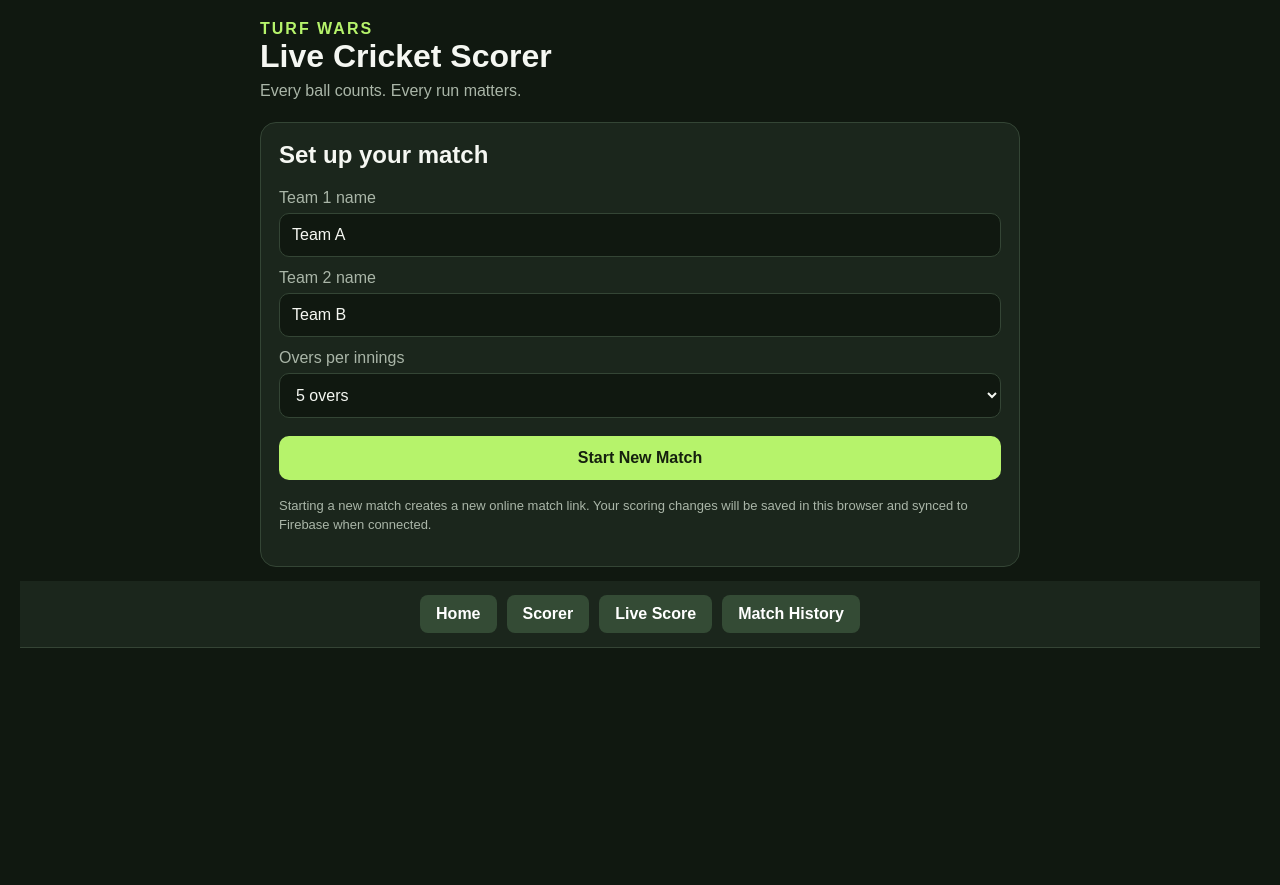
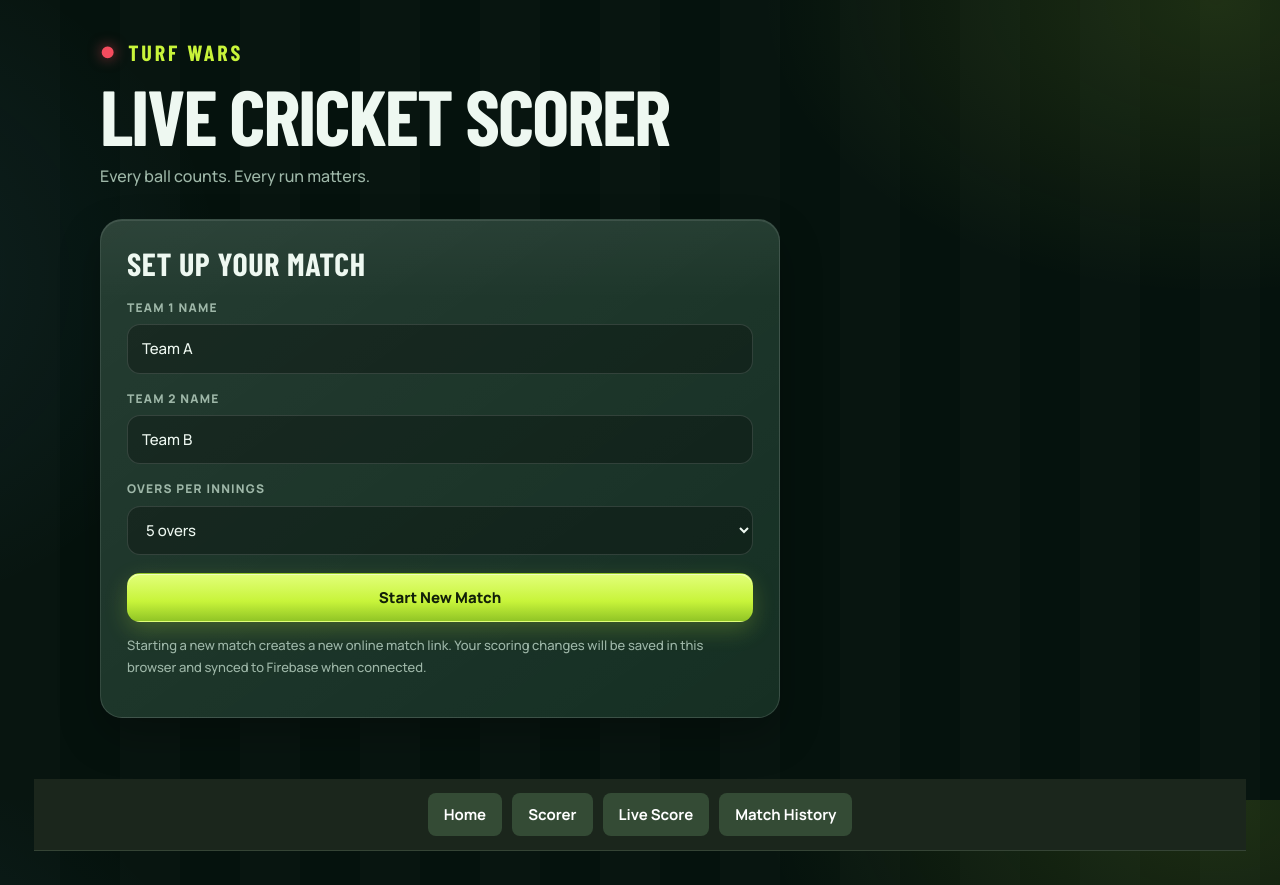
Before and after one commit to spchakke/turf-wars, a plain HTML site: page scorer.html in a window 1280 px wide. Before the commit the page ends 800 px from the top, so only its background shows below. Drawn offline with nearby package versions, Linux system fonts and the light colour scheme; a web font is replaced by a local one.

Commit message:
Update scorer.html

```diff
--- a/scorer.html
+++ b/scorer.html
@@ -7,97 +7,64 @@
   <title>Turf Wars — Live Scorer</title>
   <meta name="theme-color" content="#101810">
   <style>
-    :root {
-      --bg: #101810;
-      --panel: #1b261c;
-      --green: #b6f36b;
-      --muted: #aab6a8;
-      --line: #344535;
-      --white: #f5f7f2;
-      --red: #ff8585;
-    }
-    * { box-sizing: border-box; }
-    body {
-      margin: 0;
-      padding: 20px;
-      background: var(--bg);
-      color: var(--white);
-      font-family: Arial, sans-serif;
-    }
-    main { max-width: 760px; margin: auto; }
-    h1 { margin: 0; font-size: 32px; }
-    h2 { margin-top: 0; }
-    .brand { color: var(--green); font-weight: 800; letter-spacing: 2px; }
-    .sub { color: var(--muted); margin: 7px 0 22px; }
-    .panel {
-      background: var(--panel);
-      border: 1px solid var(--line);
-      border-radius: 16px;
-      padding: 18px;
-      margin: 14px 0;
-    }
-    label { display: block; color: var(--muted); margin: 12px 0 6px; }
-    input, select, button {
-      font: inherit;
-      border-radius: 10px;
-      padding: 12px;
-    }
-    input, select {
-      width: 100%;
-      background: #101810;
-      color: var(--white);
-      border: 1px solid var(--line);
-    }
-    button {
-      cursor: pointer;
-      border: 1px solid var(--line);
-      background: #283729;
-      color: var(--white);
-      font-weight: 700;
-      min-height: 44px;
-    }
-    button:hover { filter: brightness(1.12); }
-    button:disabled { opacity: .5; cursor: not-allowed; }
-    .primary { background: var(--green); color: #15200e; border: 0; }
-    .danger { color: #ffd0d0; border-color: #704444; }
-    .grid2 { display: grid; grid-template-columns: 1fr 1fr; gap: 10px; }
-    .grid3 { display: grid; grid-template-columns: repeat(3, 1fr); gap: 8px; }
-    .grid4 { display: grid; grid-template-columns: repeat(4, 1fr); gap: 8px; }
-    .score {
-      font-size: clamp(44px, 12vw, 72px);
-      font-weight: 800;
-      letter-spacing: -2px;
-      line-height: 1.1;
-    }
-    .score small { font-size: 24px; color: var(--muted); letter-spacing: 0; }
-    .muted { color: var(--muted); }
-    .team { font-size: 20px; font-weight: 700; }
-    .status { color: var(--green); margin-top: 12px; overflow-wrap: anywhere; }
-    .pill {
-      display: inline-block;
-      border: 1px solid var(--line);
-      border-radius: 30px;
-      padding: 6px 10px;
-      color: var(--muted);
-      font-size: 13px;
-    }
-    .event {
-      display: flex;
-      justify-content: space-between;
-      gap: 12px;
-      border-bottom: 1px solid var(--line);
-      padding: 10px 0;
-    }
-    .event:last-child { border-bottom: 0; }
-    a { color: var(--green); overflow-wrap: anywhere; }
-    .hidden { display: none !important; }
-    .note { font-size: 13px; line-height: 1.5; color: var(--muted); }
-    @media (max-width: 480px) {
-      body { padding: 12px; }
-      .panel { padding: 14px; }
-      .grid4 button { padding: 10px 4px; }
-      h1 { font-size: 27px; }
-    }
+  @import url('https://fonts.googleapis.com/css2?family=Barlow+Condensed:wght@600;700;800&family=Manrope:wght@400;500;600;700;800&display=swap');
+  :root{--bg:#05120d;--panel:#102a1e;--green:#c8f43a;--muted:#9eb7a8;--line:rgba(255,255,255,.13);--white:#eef8f1;--red:#ff6574;--blue:#59c6ff;--amber:#ffb224;color-scheme:dark}
+  *{box-sizing:border-box}
+  html{min-height:100%;scroll-behavior:smooth}
+  body{margin:0;padding:clamp(16px,3vw,34px);min-height:100vh;background:radial-gradient(ellipse 650px 420px at 95% 0%,rgba(200,244,58,.12),transparent 70%),radial-gradient(ellipse 600px 500px at -15% 35%,rgba(89,198,255,.08),transparent 70%),repeating-linear-gradient(90deg,rgba(255,255,255,.012) 0 60px,transparent 60px 120px),var(--bg);background-attachment:fixed;color:var(--white);font:500 15px/1.55 'Manrope',system-ui,-apple-system,sans-serif;-webkit-font-smoothing:antialiased}
+  main{max-width:1080px;margin:0 auto;padding-bottom:45px}
+  h1,h2,.brand,.score,.team{font-family:'Barlow Condensed',Impact,'Arial Narrow',sans-serif;text-transform:uppercase}
+  h1{font-size:clamp(42px,7vw,78px);line-height:.95;letter-spacing:-.025em;margin:8px 0 0;font-weight:800}
+  h2{font-size:clamp(24px,3.5vw,32px);line-height:1.1;margin:0 0 18px;letter-spacing:.02em}
+  .brand{display:inline-flex;align-items:center;gap:10px;color:var(--green);font-size:22px;font-weight:800;letter-spacing:.13em}
+  .brand:before{content:'●';display:inline-grid;place-items:center;color:#f44c5e;font-size:23px;text-shadow:0 0 14px rgba(255,77,95,.65)}
+  .sub{color:var(--muted);margin:12px 0 30px;font-size:16px}
+  .panel{position:relative;isolation:isolate;overflow:hidden;background:linear-gradient(145deg,rgba(255,255,255,.085),rgba(255,255,255,.025)),var(--panel);border:1px solid var(--line);border-radius:22px;padding:clamp(18px,3vw,26px);margin:16px 0;box-shadow:0 18px 42px rgba(0,0,0,.26),inset 0 1px 0 rgba(255,255,255,.1)}
+  .panel:before{content:'';position:absolute;z-index:-1;inset:0 0 auto;height:80px;background:linear-gradient(180deg,rgba(255,255,255,.04),transparent);pointer-events:none}
+  label{display:block;color:var(--muted);font-size:12px;font-weight:800;letter-spacing:.1em;text-transform:uppercase;margin:16px 0 7px}
+  input,select,button{font:inherit;border-radius:13px;padding:12px 14px}
+  input,select{width:100%;min-height:48px;background:rgba(0,0,0,.28);color:var(--white);border:1px solid var(--line)}
+  select option{background:#102a1e;color:#fff}
+  input:focus,select:focus{outline:none;border-color:var(--green);box-shadow:0 0 0 3px rgba(200,244,58,.14)}
+  button{cursor:pointer;border:1px solid var(--line);background:linear-gradient(180deg,rgba(255,255,255,.16),rgba(255,255,255,.04));color:var(--white);font-weight:800;min-height:48px;box-shadow:0 5px 14px rgba(0,0,0,.2),inset 0 1px 0 rgba(255,255,255,.12);transition:transform .16s,filter .16s,box-shadow .16s;touch-action:manipulation}
+  button:hover:not(:disabled){filter:brightness(1.13);transform:translateY(-1px)}
+  button:active:not(:disabled){transform:translateY(1px) scale(.985)}
+  button:focus-visible,a:focus-visible{outline:2px solid var(--green);outline-offset:3px}
+  button:disabled{opacity:.42;cursor:not-allowed}
+  .primary{background:linear-gradient(180deg,#e2ff7a,var(--green) 58%,#91c526);color:#122009;border:1px solid transparent;box-shadow:0 8px 22px rgba(200,244,58,.22),inset 0 1px 0 rgba(255,255,255,.5)}
+  .danger{color:#ffd9de;border-color:rgba(255,101,116,.42);background:linear-gradient(180deg,rgba(255,101,116,.24),rgba(255,101,116,.08))}
+  .grid2,.grid3,.grid4{display:grid;gap:10px}
+  .grid2{grid-template-columns:repeat(2,minmax(0,1fr))}
+  .grid3{grid-template-columns:repeat(3,minmax(0,1fr))}
+  .grid4{grid-template-columns:repeat(4,minmax(0,1fr))}
+  .score{font-size:clamp(80px,14vw,126px);font-weight:800;line-height:.88;letter-spacing:-.025em;font-variant-numeric:tabular-nums;text-shadow:0 8px 28px rgba(0,0,0,.28)}
+  .score small{font-size:22px;color:var(--muted);letter-spacing:0}
+  .muted{color:var(--muted)}
+  .team{font-size:clamp(27px,4vw,38px);line-height:1.05;font-weight:800;letter-spacing:.025em}
+  .status{color:var(--green);margin-top:12px;overflow-wrap:anywhere;font-size:13px}
+  .pill{display:inline-flex;align-items:center;max-width:100%;border:1px solid rgba(200,244,58,.25);background:rgba(200,244,58,.08);border-radius:999px;padding:7px 12px;color:var(--green);font-size:12px;font-weight:800;overflow-wrap:anywhere}
+  .event{display:flex;justify-content:space-between;align-items:center;gap:12px;border-bottom:1px solid var(--line);padding:12px 0;font-size:14px}
+  .event:last-child{border-bottom:0}
+  a{color:var(--green);overflow-wrap:anywhere;text-underline-offset:3px}
+  .hidden{display:none!important}
+  .note{font-size:13px;line-height:1.65;color:var(--muted)}
+  #setup{max-width:680px}
+  #game>.panel:first-child{background:radial-gradient(ellipse at 100% 0%,rgba(200,244,58,.12),transparent 60%),linear-gradient(145deg,#173a29,#0a2218);border-color:rgba(200,244,58,.22);padding:clamp(20px,4vw,32px)}
+  #game>.panel:first-child>.grid3>.panel{background:rgba(0,0,0,.24);border-radius:14px;text-align:center;padding:14px 8px!important;box-shadow:none}
+  #game>.panel:first-child>.grid3>.panel .muted{font-size:11px;letter-spacing:.07em;text-transform:uppercase;font-weight:800}
+  #game>.panel:first-child>.grid3>.panel strong{display:block;font-family:'Barlow Condensed',sans-serif;font-size:clamp(25px,4vw,34px);line-height:1.2;margin-top:4px;font-variant-numeric:tabular-nums}
+  #game>.panel:nth-child(2) .grid4 button{min-height:75px;font-family:'Barlow Condensed',sans-serif;font-size:34px;border-radius:17px}
+  #game>.panel:nth-child(2) .grid4 button[data-runs="4"]{background:linear-gradient(180deg,#a7eaff,#59c6ff);color:#062a3a;border-color:transparent}
+  #game>.panel:nth-child(2) .grid4 button[data-runs="6"]{background:linear-gradient(180deg,#ffdc8e,#ffb224);color:#372400;border-color:transparent}
+  #wideBtn,#noBallBtn{font-family:'Manrope',sans-serif!important;font-size:13px!important;color:var(--green)}
+  #wicketBtn{min-height:58px;background:linear-gradient(180deg,#ff7886,#e33d53);border-color:transparent;color:#fff;font-family:'Barlow Condensed',sans-serif;font-size:26px;text-transform:uppercase;letter-spacing:.08em}
+  #spectatorLink{display:inline-block;max-width:100%;font-size:13px;line-height:1.6}
+  #recentEvents{min-height:36px}
+  #matchStatus{font-size:15px;font-weight:800}
+  @media(min-width:850px){#game{display:grid;grid-template-columns:minmax(0,1.12fr) minmax(0,1fr);align-items:start;gap:16px}#game>.panel{margin:0}#game>.panel:first-child{grid-column:1}#game>.panel:nth-child(2){grid-column:2;grid-row:1 / span 2}#game>.panel:nth-child(3){grid-column:1}#game>.panel:nth-child(4){grid-column:2}#game>.panel:nth-child(5){grid-column:1}#game>.panel:nth-child(6){grid-column:2}#game>.panel:nth-child(7){grid-column:1 / -1}}
+  @media(max-width:600px){body{padding:16px 12px 32px}.panel{padding:17px;border-radius:18px}.grid4{grid-template-columns:repeat(3,minmax(0,1fr))}#game>.panel:nth-child(2) .grid4 button{min-height:66px;font-size:30px}.grid3{gap:7px}.grid3>.panel{padding:10px 4px!important}.grid2{gap:8px}button{padding:10px 9px;font-size:13px}.score{font-size:clamp(68px,16vw,96px)}}
+  @media(max-width:360px){.grid3{grid-template-columns:1fr 1fr}.grid3>.panel:last-child{grid-column:1/-1}}
+  @media(prefers-reduced-motion:reduce){*,*:before,*:after{transition:none!important;animation:none!important}}
   </style>
 </head>
 
```
